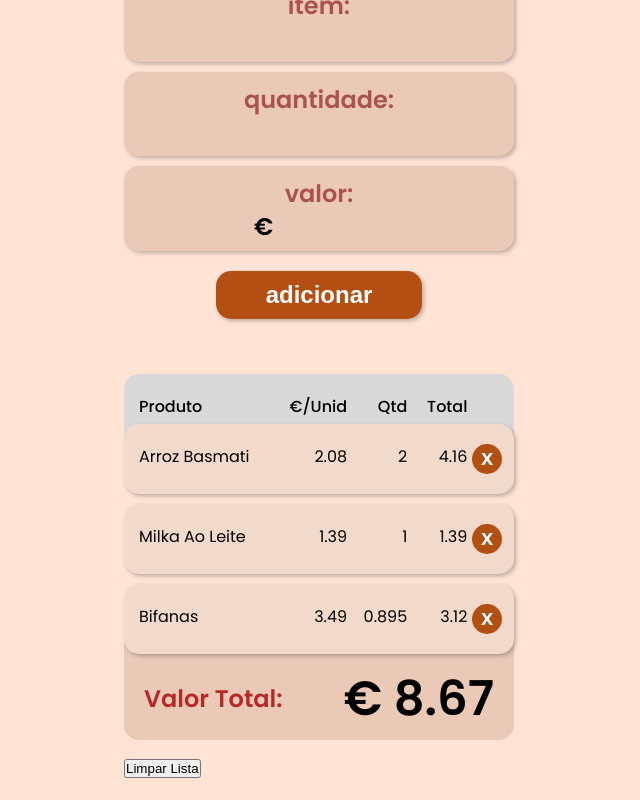
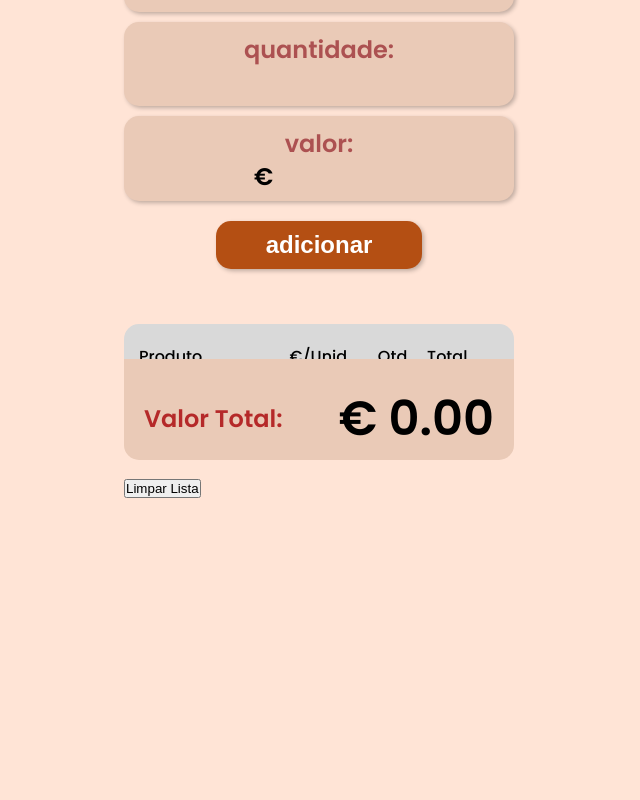
Before and after one commit to PhillipeMartinsRamos/Lista-de-Compras, a React (Vite) app in the folder listadecompras/: page / in a window 1280 px wide. Shown: the part 452-1252 px from the top of the page, without its empty margins (321-961 px from the left). After the commit the page ends 972 px from the top, so only its background shows below. Built offline with nearby package versions, Linux system fonts and the light colour scheme.

Commit message:
Finishing the logic code

```diff
--- a/listadecompras/package.json
+++ b/listadecompras/package.json
@@ -13,7 +13,8 @@
   "dependencies": {
     "json-server": "^0.17.0",
     "react": "^18.2.0",
-    "react-dom": "^18.2.0"
+    "react-dom": "^18.2.0",
+    "uniqid": "^5.4.0"
   },
   "devDependencies": {
     "@types/react": "^18.2.56",
--- a/listadecompras/src/App.jsx
+++ b/listadecompras/src/App.jsx
@@ -2,38 +2,17 @@ import { useEffect, useState } from "react";
 import "./App.css";
 import Input from "./components/Input";
 import ProductList from "./components/ProductList";
+import uniqid from "uniqid"
 
 function App() {
-  //Lsita para testes
-  const listaTeste = [
-    {
-      id: "2121",
-      item: "Arroz Basmati",
-      price: 2.08,
-      qty: 2,
-    },
-    {
-      id: "1515",
-      item: "Milka Ao Leite",
-      price: 1.39,
-      qty: 1,
-    },
-    {
-      id: "4278",
-      item: "Bifanas",
-      price: 3.49,
-      qty: 0.895,
-    },
-  ];
 
   // getting the stored list from localstorage
-  const [storedList, setStoredList] = useState(
-    JSON.parse(localStorage.getItem("list"))
-  );
+  const storedList = JSON.parse(localStorage.getItem("list"))
+  ;
 
   // saving the stored list or creating an empty list
   const [shoppingList, setShoppingList] = useState(
-    storedList ? storedList : listaTeste
+    storedList ? storedList : []
   );
 
   // verifying changes at the list and sending to localstorage
@@ -41,19 +20,21 @@ function App() {
     localStorage.setItem("list", JSON.stringify(shoppingList));
   }, [shoppingList]);
 
-  const [item, setItem] = useState();
-  const [price, setPrice] = useState();
-  const [qty, setQty] = useState();
+  const [item, setItem] = useState("");
+  const [price, setPrice] = useState("");
+  const [qty, setQty] = useState("");
 
   // function to store the value inside shoppingList
   const handleSubmit = (e) => {
     e.preventDefault();
     const addedItems = {
-      id: "10",
+      id: uniqid(),
       item: item,
       price: price,
       qty: qty,
     };
+
+    setShoppingList([...shoppingList, addedItems])
 
     setItem("");
     setPrice("");
@@ -62,9 +43,16 @@ function App() {
     console.log(addedItems);
   };
 
+  const handleDelete = (id)=> {
+
+    setShoppingList(shoppingList.filter((item)=>item.id !== id))
+
+
+  }
+
   return (
     <div className="App">
-      <h1 className="title">Lista de Compras - Alex e Lipe</h1>
+      <h1 className="title">Lista de Compras</h1>
       <div className="form-container">
         {/* aqui ficam os inputs */}
         <Input
@@ -79,7 +67,7 @@ function App() {
       </div>
       <div className="list-container">
         {/* aqui fica a lista */}
-        {shoppingList && <ProductList productList={shoppingList} />}
+        {shoppingList && <ProductList productList={shoppingList} handleDelete={handleDelete} />}
       </div>
       <button onClick={() => localStorage.clear()}>Limpar Lista</button>
     </div>
--- a/listadecompras/src/components/Input.jsx
+++ b/listadecompras/src/components/Input.jsx
@@ -6,7 +6,7 @@ const Input = ({handleSubmit, setItem, setPrice, setQty, item, price, qty}) => {
     <div>
       <form className='form' onSubmit={handleSubmit}>
         <label className='label-item'>item:<input type="text" name="item" onChange={(e)=>setItem(e.target.value)} value={item} /></label>
-        <label className='label-quantity'>quantidade:<input type="number" name="quantity" onChange={(e)=>setQty(e.target.value)} value={qty} /></label>
+        <label className='label-quantity'>quantidade:<input type="text" name="quantity" onChange={(e)=>setQty(e.target.value)} value={qty} /></label>
         <label className='label-value'>valor:<input type="text" name="price" onChange={(e)=>setPrice(e.target.value)} value={price} /></label>
         <input className='button' type="submit" value="adicionar" />
       </form>
--- a/listadecompras/src/components/ProductList.jsx
+++ b/listadecompras/src/components/ProductList.jsx
@@ -1,6 +1,6 @@
 import './ProductList.css'
 
-const ProductList = ({ productList }) => {
+const ProductList = ({ productList, handleDelete }) => {
     let total = 0
 
   return (
@@ -32,8 +32,7 @@ const ProductList = ({ productList }) => {
             qty'>{item.qty}</li>
             <li className='
             total'>{(item.qty*item.price).toFixed(2)}</li>
-            <li className='
-            delete'><button>x</button></li>
+            <li className='delete'><button onClick={()=>handleDelete(item.id)}>x</button></li>
           </ul>
         )})}
       </div>
```
Also changed, not shown: 1 other file (tests, documents, lock files or other folders).
